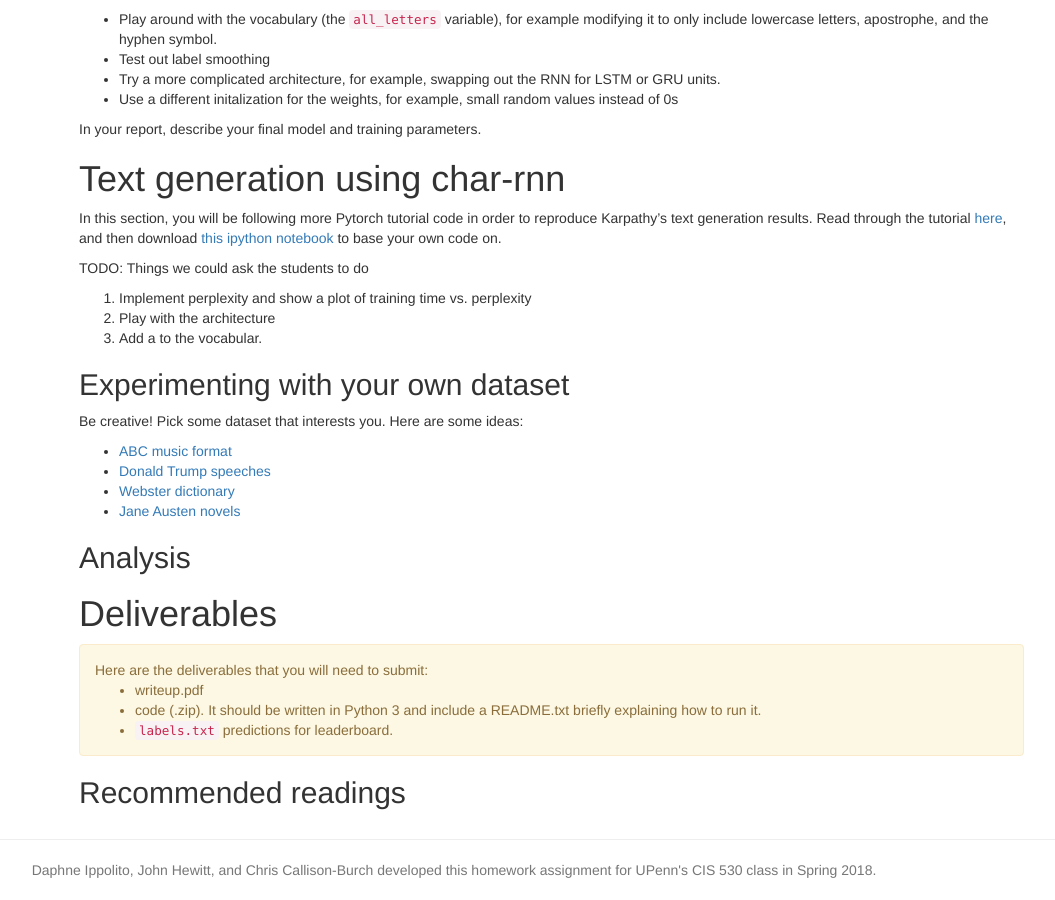
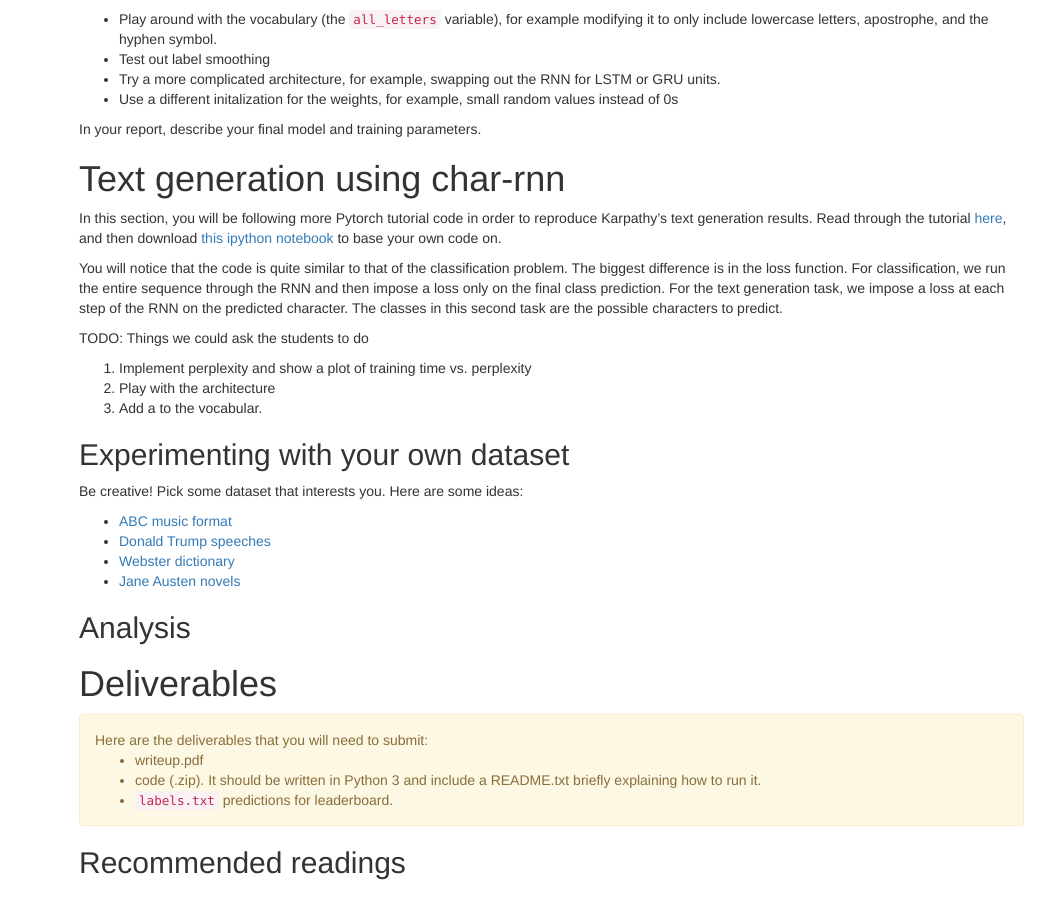
Before and after one commit to computational-linguistics-class/computational-linguistics-class.github.io, a Jekyll site: the page built from assignment5.md, in a window 1280 px wide and 900 px high, scrolled down 1980 px. Shown: the whole window, without its empty margins (186-1241 px from the left). Built offline with Jekyll 4.4.1, drawn with Linux system fonts in a browser that asks for light colours; nearby versions of some CDN libraries; a script that is not in the unit is left out.

Commit message:
Added some more explanation on the difference between the two tasks.

```diff
--- a/assignment5.md
+++ b/assignment5.md
@@ -109,6 +109,8 @@ In your report, describe your final model and training parameters.
 
 In this section, you will be following more Pytorch tutorial code in order to reproduce Karpathy's text generation results. Read through the tutorial [here](http://pytorch.org/tutorials/intermediate/char_rnn_generation_tutorial.html), and then download [this ipython notebook](https://github.com/spro/practical-pytorch/tree/master/char-rnn-generation) to base your own code on.
 
+You will notice that the code is quite similar to that of the classification problem. The biggest difference is in the loss function. For classification, we run the entire sequence through the RNN and then impose a loss only on the final class prediction. For the text generation task, we impose a loss at each step of the RNN on the predicted character. The classes in this second task are the possible characters to predict.
+
 TODO: Things we could ask the students to do
 1. Implement perplexity and show a plot of training time vs. perplexity
 2. Play with the architecture
```
